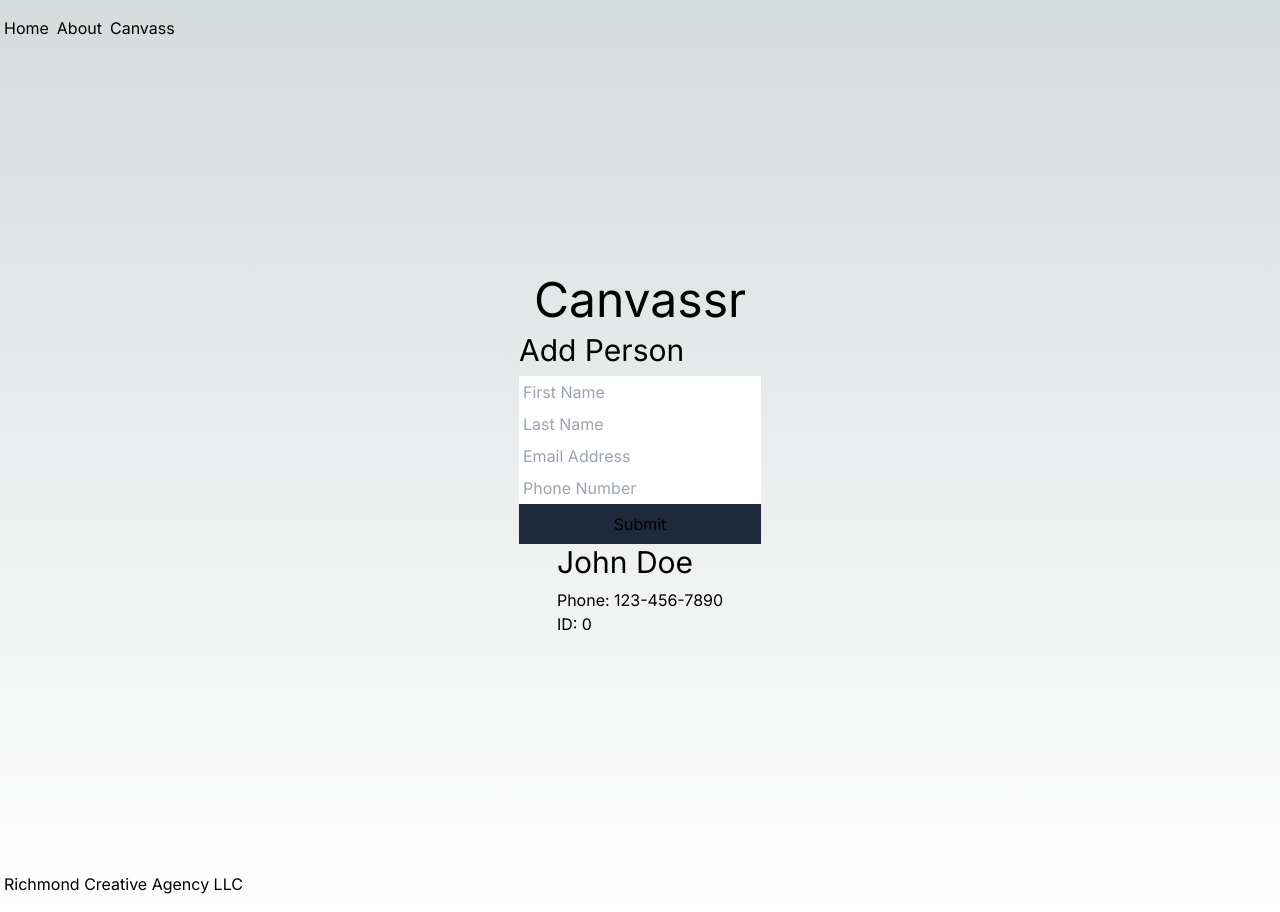
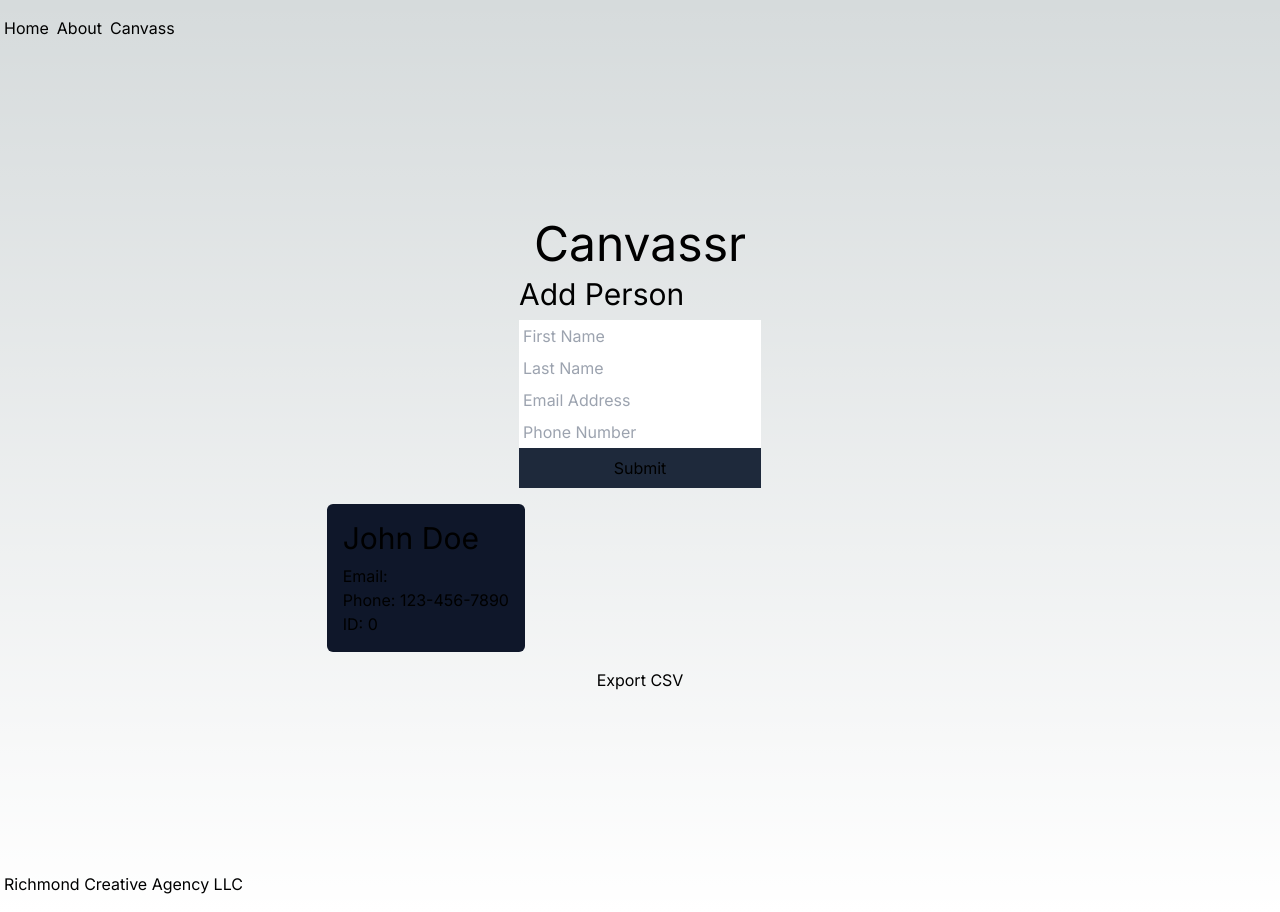
Before and after one commit to Richmond-Creative-Agency/fieldagent, a Next.js app: page /tool/canvassr in a window 1280 px wide. Built offline with nearby package versions, Linux system fonts and the light colour scheme.

Commit message:
feature: Add CSV export function

```diff
--- a/src/app/tool/canvassr/page.js
+++ b/src/app/tool/canvassr/page.js
@@ -1,5 +1,5 @@
 'use client'
-import { useState } from "react";
+import { useEffect, useState } from "react";
 import Main from "../../ui/components/Main";
 import H1 from "../../ui/typography/H1";
 import H2 from "../../ui/typography/H2";
@@ -20,8 +20,12 @@
             firstName: 'John',
             lastName: 'Doe',
             phone: '1234567890',
+            email: null,
         }
     ]);
+
+    const [downloadLink, setDownloadLink] = useState(null);
+
     function addEntry(data = null) {
         console.log('Adding entry');
         if( data === null || data === undefined ) return;
@@ -30,19 +34,48 @@
         setCanvassList(newList)
     }
 
+    function makeCSV(data) {
+        if( typeof data != 'object') return;
+        console.log(data);
+        const titleKeys = Object.keys(data[0]);
+        const refinedData = [];
+        refinedData.push(titleKeys);
+        // console.log(refinedData);
+        data.forEach( item => {
+            refinedData.push(Object.values(item));
+        })
+        console.log(refinedData);
+        let csvContent = '';
+
+        refinedData.forEach( row => {
+            csvContent += row.join(',') + '\n';
+        })
+        console.log(csvContent);
+        const blob = new Blob([csvContent], {type: 'text/csv;charset=utf-8,'});
+        const downloadUrl = URL.createObjectURL(blob);
+        window.open(downloadUrl)
+    }
+
     return(
         <Main>
+
             <H1>Canvassr</H1>
             <CanvassForm formAction={addEntry} />
+            <div className="grid grid-cols-3 my-4 gap-4">
                 {canvassList && canvassList.map((item, index) => {
-                const { firstName, lastName, phone } = item;
-                return(<div key={index}>
+                    const { firstName, lastName, phone, email } = item;
+                    return(<div className="p-4 rounded-md bg-slate-900" key={index}>
                         <H2>{firstName} {lastName}</H2>
+                        <p>Email: {email}</p>
                         <p>Phone: {formatPhoneNumber(phone)} </p>
                         <p>ID: {index}</p>
 
                     </div>)
                 })}
+            </div>
+            <button onClick={() => {
+                makeCSV(canvassList);
+            }}>Export CSV</button>
         </Main>
     )
 }
```
Lines whose indentation alone changed are shown as unchanged.
